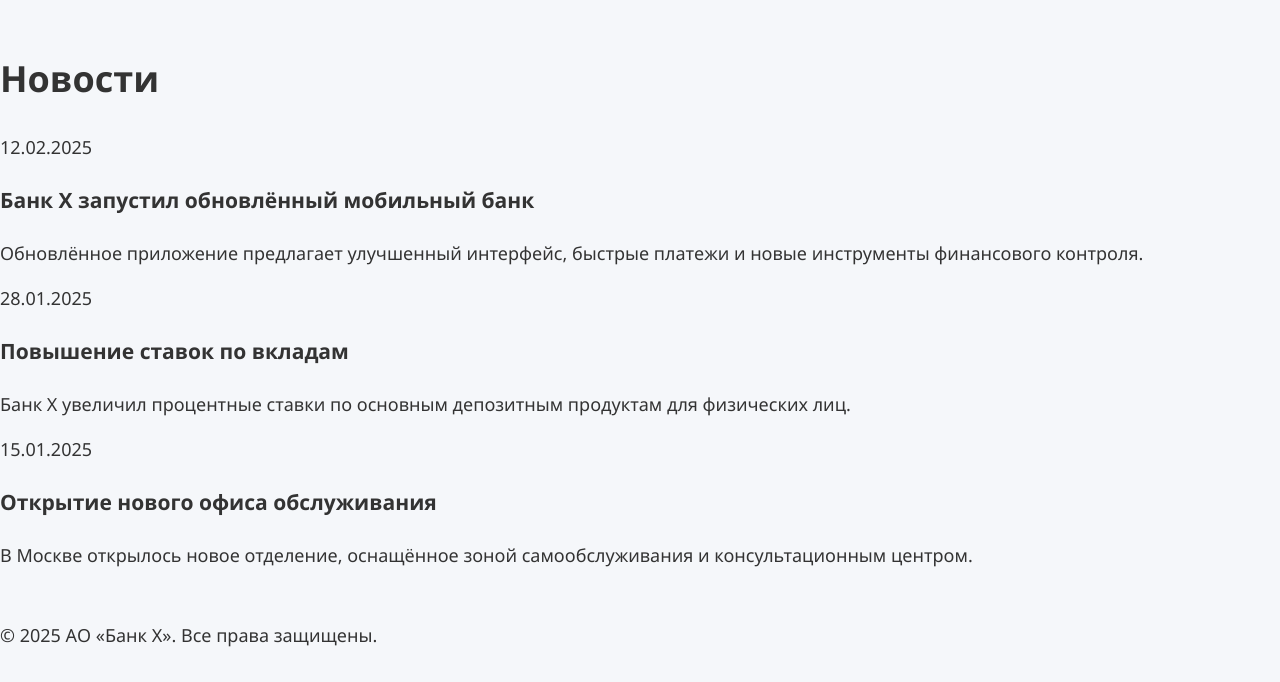
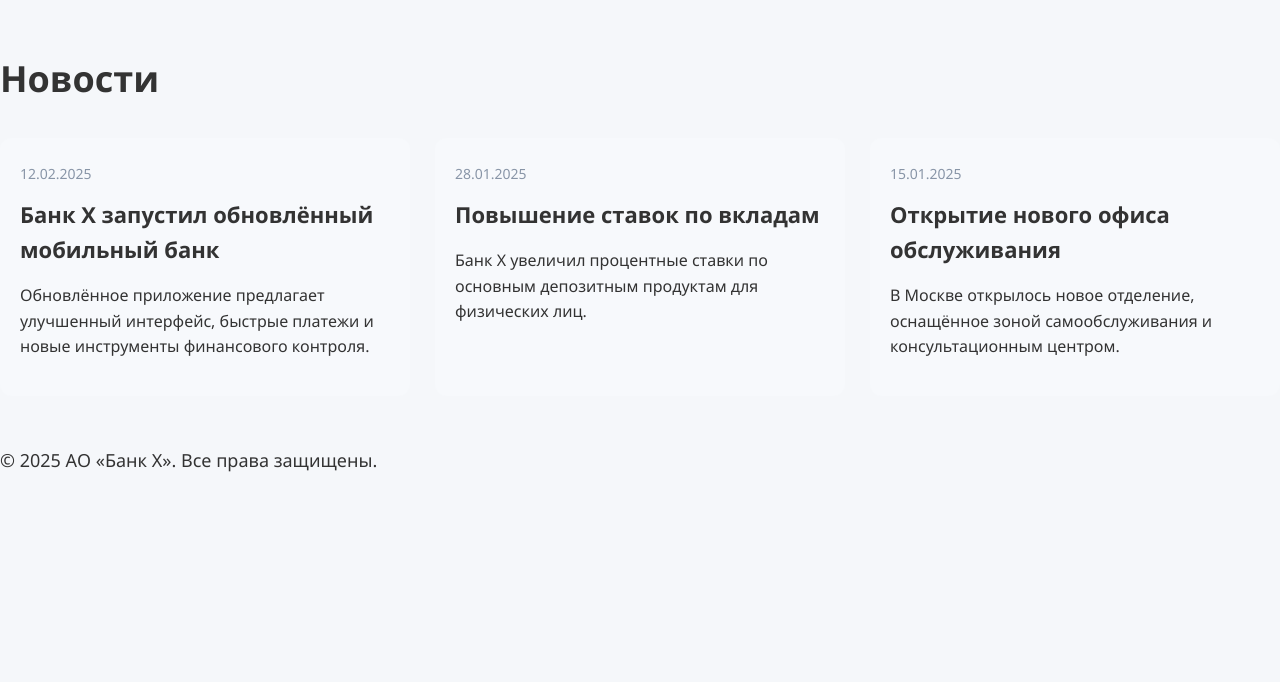
Before and after one commit to k87938433-sudo/bank, a PHP site: page /news.php in a window 1280 px wide. Shown: the part 118-800 px from the top of the page. Run offline with PHP 8.4, Linux system fonts and the light colour scheme.

Commit message:
Update style.css

```diff
--- a/css/style.css
+++ b/css/style.css
@@ -520,3 +520,35 @@ body.accessible.dark {
     margin-bottom: 20px;
     border: 1px solid #ffb2b2;
 }
+.news-grid {
+    display: grid;
+    grid-template-columns: repeat(auto-fit, minmax(260px, 1fr));
+    gap: 25px;
+    margin-top: 30px;
+}
+
+.news-card {
+    padding: 20px;
+    background: #f7f9fc;
+    border-radius: 12px;
+    transition: 0.3s;
+}
+
+.news-card:hover {
+    background: #eef3fb;
+}
+
+.news-card .news-date {
+    font-size: 14px;
+    color: #8895a7;
+}
+
+.news-card h3 {
+    margin: 10px 0 10px;
+    font-size: 22px;
+}
+
+.news-card p {
+    font-size: 16px;
+    line-height: 1.6;
+}
```
